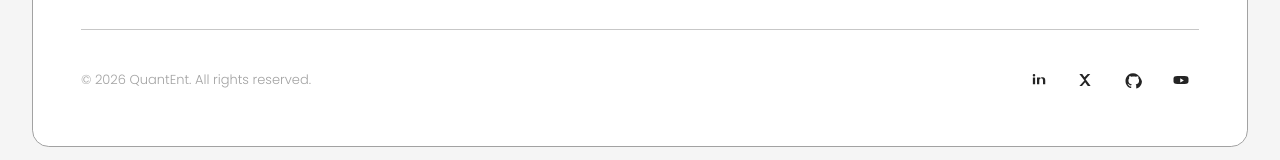
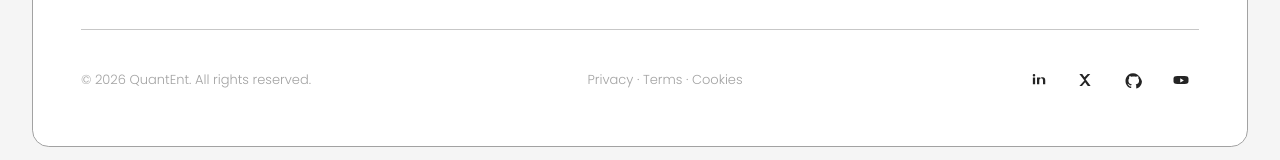
Before and after one commit to quantent-web/quantent-web, a Next.js app: page / in a window 1280 px wide. Shown: the part 9322-9482 px from the top of the page. Built offline with nearby package versions, Linux system fonts and the light colour scheme; a web font is replaced by a local one.

Commit message:
Add legal links to footer navigation

```diff
--- a/app/components/footer/Footer.tsx
+++ b/app/components/footer/Footer.tsx
@@ -2,6 +2,7 @@
 
 import { useState, type FormEvent } from 'react';
 import Image from 'next/image';
+import Link from 'next/link';
 
 const SOCIAL_LINKS = [
   {
@@ -91,6 +92,13 @@ export default function Footer() {
 
         <div className="footer-bottom">
           <p className="footer-copy">© {year} QuantEnt. All rights reserved.</p>
+          <nav className="footer-copy" aria-label="Legal links">
+            <Link href="/privacy">Privacy</Link>
+            {' · '}
+            <Link href="/terms">Terms</Link>
+            {' · '}
+            <Link href="/cookies">Cookies</Link>
+          </nav>
           <div className="footer-socials" aria-label="QuantEnt social links">
             {SOCIAL_LINKS.map((link) => (
               <a
```
